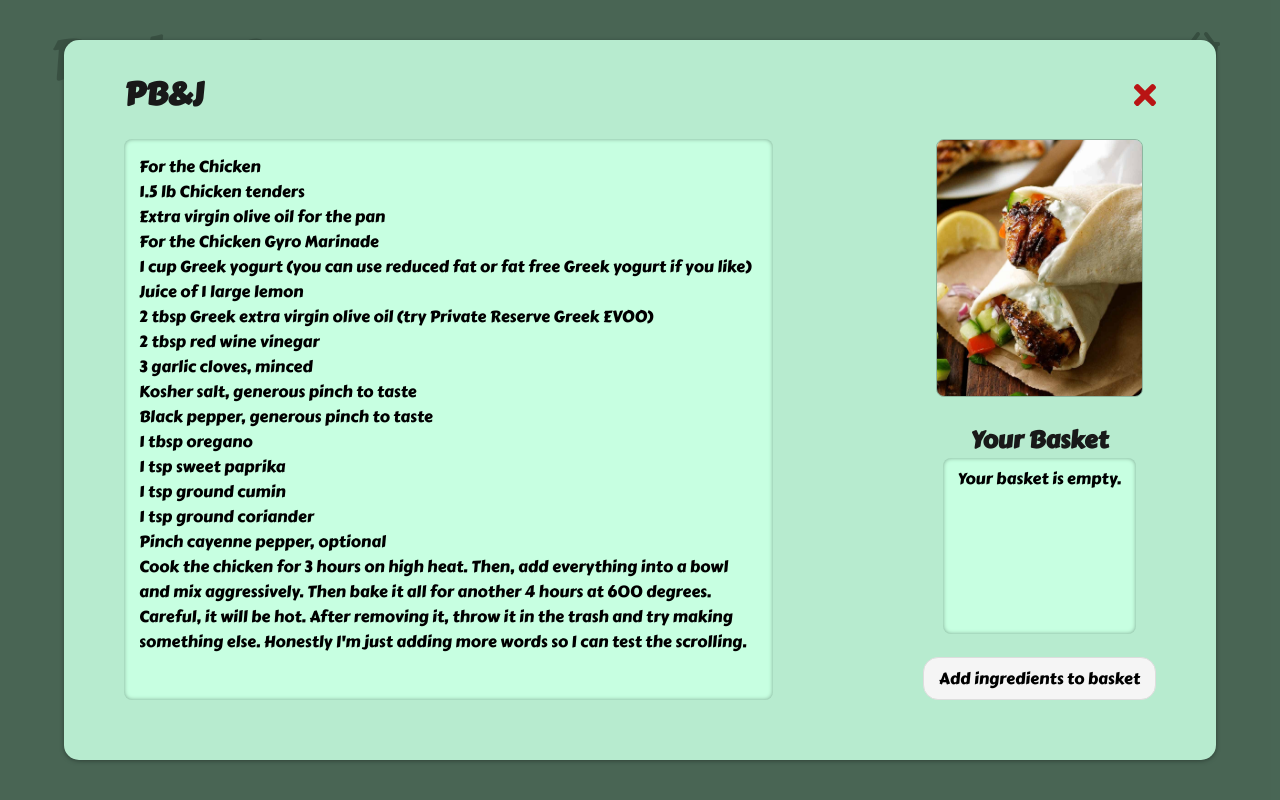
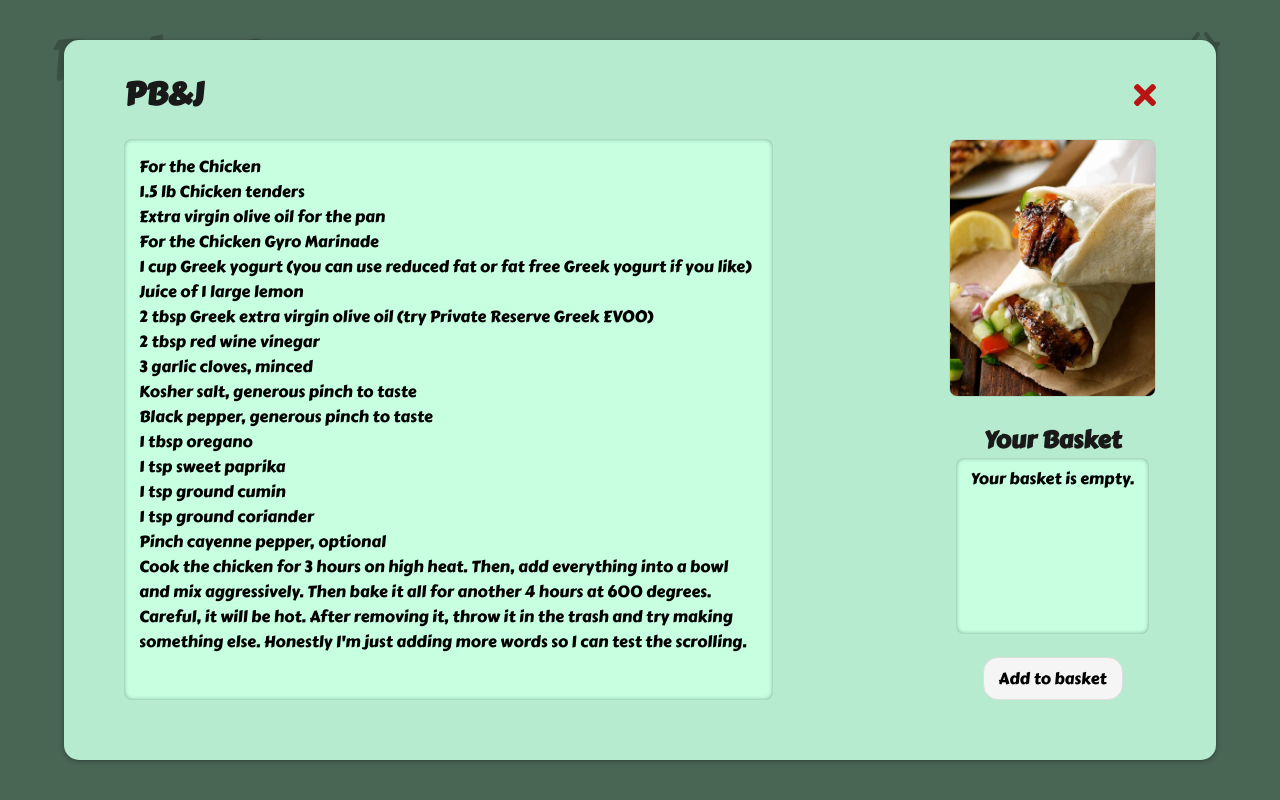
Before and after one commit to ajessefowler/RecipeSesameMockUp, a React (Create React App) app: page / in a window 1280 px wide. Both pictures are taken after a click on the element "PB&J". Built offline with nearby package versions, Linux system fonts and the light colour scheme.

Commit message:
Added image to recommended recipes on home screen.

```diff
--- a/src/components/CartScreen/CartHeader/CartHeader.js
+++ b/src/components/CartScreen/CartHeader/CartHeader.js
@@ -5,7 +5,7 @@ import { faTimes } from '@fortawesome/free-solid-svg-icons';
 const CartHeader = () => {
     return (
         <div className="cardHeader">
-            <h1>Shopping Basket</h1>
+            <h1>Your Basket</h1>
             <FontAwesomeIcon icon={faTimes} size="2x"/>
         </div>
     );
--- a/src/components/HomeScreen/RecommendedRecipe/RecommendedRecipe.css
+++ b/src/components/HomeScreen/RecommendedRecipe/RecommendedRecipe.css
@@ -9,8 +9,21 @@
     padding: 8px 12px;
     border-radius: 8px;
     box-shadow: var(--card-box-shadow);
+    overflow: hidden;
+    background-image: url("../../../images/gyros.jpg");
+    background-size: cover;
 }
 
 .recommendedRecipe:hover {
     cursor: pointer;
 }
+
+.recommendedRecipe > h3 {
+    color: var(--white-text);
+    text-shadow: 1px 0 2px rgb(50, 50, 50)
+}
+
+.recommendedRecipe > img {
+    transform: scale(0.4, 0.4);
+    border-radius: var(--chat-radius);
+}
--- a/src/components/RecipeScreen/AddIngredientsButton/AddIngredientsButton.js
+++ b/src/components/RecipeScreen/AddIngredientsButton/AddIngredientsButton.js
@@ -7,7 +7,7 @@ const AddIngredientsButton = (props) => {
 
     return (
         <div className="addIngredientsButton" onClick={handleButtonClick}>
-            <p>Add ingredients to basket</p>
+            <p>Add to basket</p>
         </div>
     );
 }
--- a/src/index.css
+++ b/src/index.css
@@ -1,7 +1,7 @@
 /* Global CSS variables go here! */
 :root {
   --main-color-light: rgb(199, 255, 225);
-  --green-border: 1px solid rgb(141, 182, 160);
+  --green-border: 1px solid rgb(172, 218, 193);
   --gray-border: 1px solid rgb(221, 221, 221);
   --chat-radius: 8px;
   --black-text: rgb(25, 25, 25);
```
